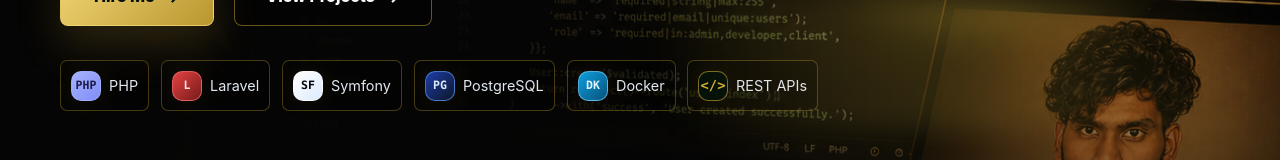
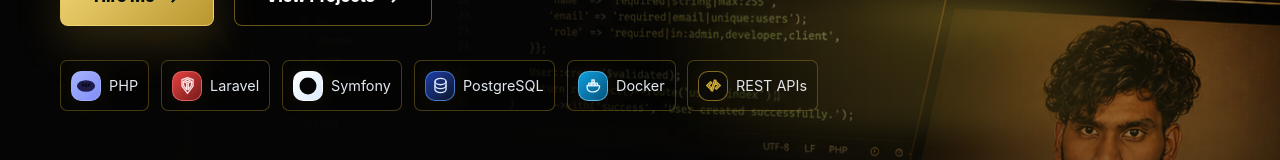
Before and after one commit to hentryfryzen/hentryfryzen.github.io, a React (Vite) app: page / in a window 1280 px wide. Shown: the part 533-693 px from the top of the page. Built offline with nearby package versions, Linux system fonts and the light colour scheme.

Commit message:
fix tech badge

```diff
--- a/src/components/TechIcon.jsx
+++ b/src/components/TechIcon.jsx
@@ -1,23 +1,77 @@
-const labels = {
-  php: "php",
-  laravel: "L",
-  symfony: "Sf",
-  postgres: "Pg",
-  mysql: "my",
-  docker: "Dk",
-  code: "</>",
-  azure: "Az",
-  nginx: "Nx",
-  apache: "Ap",
-  git: "git",
-  postman: "pm",
-  swagger: "Sw",
+const icons = {
+  php: (
+    <>
+      <ellipse cx="12" cy="12" rx="9" ry="5.5" />
+      <text x="12" y="13.4">PHP</text>
+    </>
+  ),
+  laravel: (
+    <path d="M5 4.5 12 2l7 2.5v8.2L12 22l-7-9.3V4.5Zm2 2.1v5.3l4 5.4V9.2L7 6.6Zm10 0-4 2.6v8.1l4-5.4V6.6Zm-5 1 3.4-2.2L12 4.2 8.6 5.4 12 7.6Z" />
+  ),
+  symfony: (
+    <>
+      <circle cx="12" cy="12" r="8.4" />
+      <text x="12" y="14">sf</text>
+    </>
+  ),
+  postgres: (
+    <>
+      <path d="M5 7c0-2.2 3.1-4 7-4s7 1.8 7 4v10c0 2.2-3.1 4-7 4s-7-1.8-7-4V7Z" />
+      <path d="M5 7c0 2.2 3.1 4 7 4s7-1.8 7-4M5 12c0 2.2 3.1 4 7 4s7-1.8 7-4" />
+    </>
+  ),
+  mysql: (
+    <>
+      <path d="M4 7c0-2.2 3.6-4 8-4s8 1.8 8 4v10c0 2.2-3.6 4-8 4s-8-1.8-8-4V7Z" />
+      <path d="M4 7c0 2.2 3.6 4 8 4s8-1.8 8-4M4 12c0 2.2 3.6 4 8 4s8-1.8 8-4" />
+      <path d="M15.8 5.8c1.4-.2 2.6.1 3.6.9-1.1.2-2 .7-2.7 1.5" />
+    </>
+  ),
+  docker: (
+    <>
+      <path d="M4 12h14.5c.8 0 1.4.7 1.2 1.5C19.1 17.2 15.8 20 11.8 20H9.3C6.4 20 4 17.6 4 14.7V12Z" />
+      <path d="M6 9h3v3H6V9Zm4 0h3v3h-3V9Zm4 0h3v3h-3V9Zm-4-4h3v3h-3V5Z" />
+    </>
+  ),
+  code: <path d="m8.4 16.8-5-4.8 5-4.8 1.4 1.5L6.4 12l3.4 3.3-1.4 1.5Zm7.2 0-1.4-1.5 3.4-3.3-3.4-3.3 1.4-1.5 5 4.8-5 4.8Zm-4.8 2.1-1.9-.6 4.3-13.2 1.9.6-4.3 13.2Z" />,
+  azure: (
+    <path d="M9.7 3h5.1L9.5 18.4h8.7L6.5 21l3.6-6.2H5.8L9.7 3Zm5.7 5.7L20 18.4h-6.1l-2.4-4.1 3.9-5.6Z" />
+  ),
+  nginx: (
+    <>
+      <path d="M12 2.8 20 7.4v9.2l-8 4.6-8-4.6V7.4l8-4.6Z" />
+      <path d="M8.2 16V8h1.9l3.8 5.1V8h1.9v8h-1.9l-3.8-5.1V16H8.2Z" />
+    </>
+  ),
+  apache: (
+    <path d="M18.8 3.5c-3.8.8-7.2 3-9.6 6.2-1.7 2.2-2.8 4.9-3.1 7.8l-2.4 2.9 3.8-1.1c2.7-.8 5.2-2.3 7.1-4.4 2.9-3.2 4.4-7.3 4.2-11.4Zm-2.4 3.1c-.5 2.6-1.8 5-3.6 7-1.2 1.3-2.7 2.3-4.3 3 .4-1.9 1.2-3.7 2.4-5.2 1.5-2 3.4-3.6 5.5-4.8Z" />
+  ),
+  git: (
+    <>
+      <path d="M12 2 22 12 12 22 2 12 12 2Z" />
+      <path d="M8 8h4v4h4v4h-4v-4H8V8Z" />
+    </>
+  ),
+  postman: (
+    <>
+      <circle cx="12" cy="12" r="9" />
+      <path d="m7.2 13.8 8.8-6-3.1 8.9-2.2-2.1-2.6 2.2-.9-3Z" />
+    </>
+  ),
+  swagger: (
+    <>
+      <path d="M12 2a10 10 0 1 0 0 20 10 10 0 0 0 0-20Z" />
+      <path d="M8.2 9.3c.8-1.2 2.2-1.8 3.8-1.8s3 .6 3.8 1.8l-1.5 1.1c-.5-.7-1.3-1.1-2.3-1.1s-1.8.4-2.3 1.1l-1.5-1.1Zm0 5.4 1.5-1.1c.5.7 1.3 1.1 2.3 1.1s1.8-.4 2.3-1.1l1.5 1.1c-.8 1.2-2.2 1.8-3.8 1.8s-3-.6-3.8-1.8Z" />
+    </>
+  ),
 };
 
 export default function TechIcon({ icon, name }) {
   return (
-    <span className={`app-icon app-icon--${icon}`} title={name}>
-      {labels[icon] || name.slice(0, 2)}
+    <span className={`app-icon app-icon--${icon}`} title={name} aria-label={name}>
+      <svg viewBox="0 0 24 24" aria-hidden="true" focusable="false">
+        {icons[icon] || icons.code}
+      </svg>
     </span>
   );
 }
--- a/src/styles.css
+++ b/src/styles.css
@@ -496,6 +496,60 @@ svg {
   box-shadow: 0 0 26px rgba(212, 175, 55, 0.09);
 }
 
+.app-icon svg {
+  width: 19px;
+  height: 19px;
+  fill: currentColor;
+}
+
+.app-icon svg path,
+.app-icon svg circle,
+.app-icon svg ellipse {
+  stroke: currentColor;
+  stroke-width: 1.7;
+  stroke-linecap: round;
+  stroke-linejoin: round;
+}
+
+.app-icon svg path {
+  fill: none;
+}
+
+.app-icon svg text {
+  fill: currentColor;
+  font-family: var(--mono);
+  font-size: 5.2px;
+  font-weight: 950;
+  text-anchor: middle;
+  text-transform: uppercase;
+}
+
+.app-icon--php svg,
+.app-icon--symfony svg,
+.app-icon--postman svg,
+.app-icon--swagger svg {
+  width: 22px;
+  height: 22px;
+}
+
+.app-icon--php svg ellipse,
+.app-icon--symfony svg circle,
+.app-icon--postman svg circle,
+.app-icon--swagger svg path:first-child {
+  fill: currentColor;
+  stroke: currentColor;
+}
+
+.app-icon--php svg text,
+.app-icon--symfony svg text {
+  fill: #050505;
+}
+
+.app-icon--postman svg path,
+.app-icon--swagger svg path:not(:first-child) {
+  stroke: #050505;
+}
+
 .app-icon--php {
   color: #1e1b4b;
   background: linear-gradient(135deg, #a5b4fc, #818cf8);
@@ -526,9 +580,51 @@ svg {
   border-color: rgba(125, 211, 252, 0.64);
 }
 
+.app-icon--mysql {
+  color: #e0f2fe;
+  background: linear-gradient(135deg, rgba(14, 116, 144, 0.96), rgba(88, 28, 135, 0.72));
+  border-color: rgba(103, 232, 249, 0.52);
+}
+
+.app-icon--azure {
+  color: #dbeafe;
+  background: linear-gradient(135deg, rgba(37, 99, 235, 0.96), rgba(14, 165, 233, 0.78));
+  border-color: rgba(147, 197, 253, 0.64);
+}
+
+.app-icon--nginx {
+  color: #dcfce7;
+  background: linear-gradient(135deg, rgba(22, 163, 74, 0.92), rgba(6, 78, 59, 0.94));
+  border-color: rgba(134, 239, 172, 0.58);
+}
+
+.app-icon--apache {
+  color: #fef3c7;
+  background: linear-gradient(135deg, rgba(190, 18, 60, 0.9), rgba(88, 28, 135, 0.86));
+  border-color: rgba(251, 113, 133, 0.54);
+}
+
+.app-icon--git {
+  color: #fff7ed;
+  background: linear-gradient(135deg, rgba(234, 88, 12, 0.94), rgba(124, 45, 18, 0.9));
+  border-color: rgba(253, 186, 116, 0.58);
+}
+
+.app-icon--postman {
+  color: #fed7aa;
+  background: linear-gradient(135deg, rgba(249, 115, 22, 0.96), rgba(154, 52, 18, 0.9));
+  border-color: rgba(254, 215, 170, 0.62);
+}
+
+.app-icon--swagger {
+  color: #d9f99d;
+  background: linear-gradient(135deg, rgba(101, 163, 13, 0.96), rgba(54, 83, 20, 0.9));
+  border-color: rgba(217, 249, 157, 0.58);
+}
+
 .app-icon--code {
   color: var(--green);
-  background: rgba(2, 16, 9, 0.92);
+  background: rgba(8, 8, 8, 0.92);
   border-color: rgba(212, 175, 55, 0.58);
   font-size: 0.86rem;
 }
```
Also changed, not shown: 5 other files (tests, documents, lock files or other folders).
